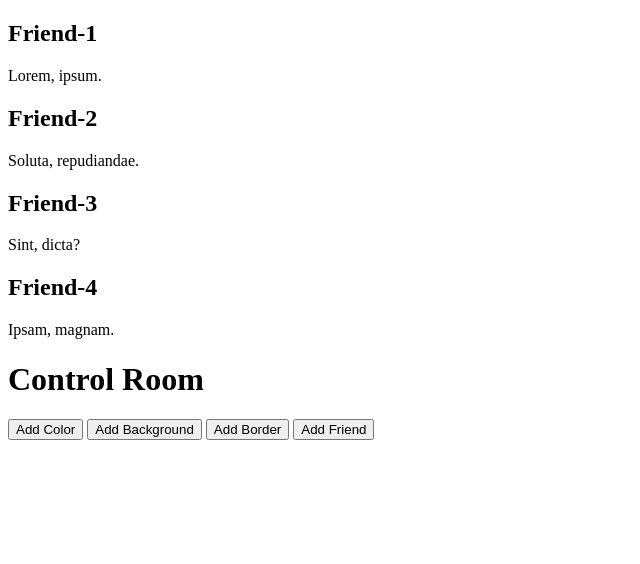
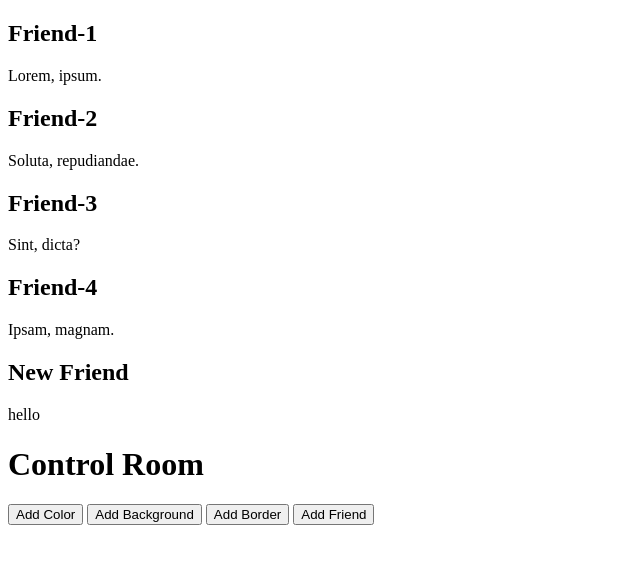
Before and after one commit to anannanur/js-practice, a plain HTML site: page ES6-intro/dom.html in a window 1280 px wide. Both pictures are taken after a click on the button "Add Friend". Shown: the whole page, without its empty margins (0-640 px from the left). Drawn offline with Linux system fonts and the light colour scheme.

Commit message:
practising

```diff
--- a/ES6-intro/dom.html
+++ b/ES6-intro/dom.html
@@ -1,11 +1,13 @@
 <!DOCTYPE html>
 <html lang="en">
+
 <head>
     <meta charset="UTF-8">
     <meta http-equiv="X-UA-Compatible" content="IE=edge">
     <meta name="viewport" content="width=device-width, initial-scale=1.0">
     <title>Dom</title>
 </head>
+
 <body>
     <div id="container">
         <div class="friend">
@@ -30,9 +32,10 @@
     <button id="add-color">Add Color</button>
     <button id="add-background">Add Background</button>
     <Button id="add-border">Add Border</Button>
-  <button>Add Friend</button>
+    <button id="add-friend">Add Friend</button>
 
 
     <script src="dom.js"></script>
 </body>
+
 </html>
--- a/ES6-intro/dom.js
+++ b/ES6-intro/dom.js
@@ -1,30 +1,41 @@
 
-function getElement(element){
-    if(document.getElementsByClassName(element).length != 0){
-        console.log(document.getElementsByClassName(element));
+function getElement(element) {
+    if (document.getElementsByClassName(element).length != 0) {
+        // console.log(document.getElementsByClassName(element));
         return document.getElementsByClassName(element);
     }
-    else{
-        console.log(document.getElementById(element))
+    else {
+        // console.log(document.getElementById(element))
         return document.getElementById(element);
     }
 }
 
-getElement('add-color').addEventListener('click',function(){
+getElement('add-color').addEventListener('click', function () {
     const friends = getElement('friend-name');
-    for(const friend of friends){
+    for (const friend of friends) {
         friend.style.color = 'red';
     }
 })
-getElement('add-background').addEventListener('click',function(){
+getElement('add-background').addEventListener('click', function () {
     const friendContainer = getElement('container');
-        friendContainer.style.backgroundColor = 'lightblue';
-        friendContainer.style.padding = '10px';
+    friendContainer.style.backgroundColor = 'lightblue';
+    friendContainer.style.padding = '10px';
 
 })
-getElement('add-border').addEventListener('click', function(){
+
+getElement('add-friend').addEventListener('click', function () {
+    const friendContainer = getElement('container');
+    const div = document.createElement('div');
+    div.classList.add('friend');
+    div.innerHTML =
+    `<h2 class="friend-name">New Friend</h2>
+    <p>hello</p>`;
+    friendContainer.appendChild(div);
+
+})
+getElement('add-border').addEventListener('click', function () {
     const friendDiv = getElement('friend');
-    for(const div of friendDiv){
+    for (const div of friendDiv) {
         div.style.border = '1px solid white';
         div.style.borderRadius = '5px';
         div.style.margin = '10px';
```
Lines whose indentation alone changed are shown as unchanged.
